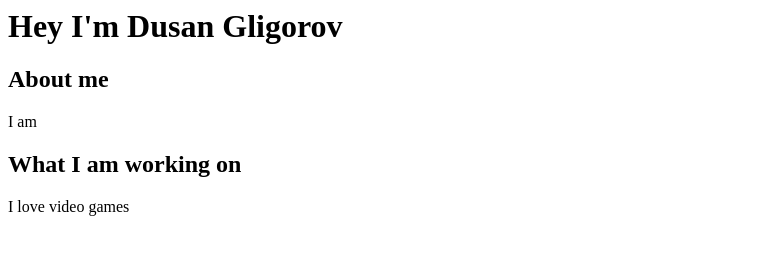
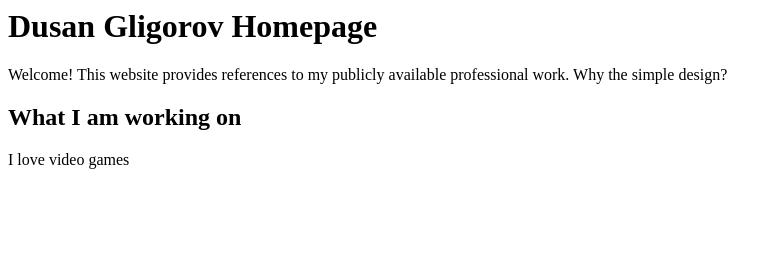
Before and after one commit to dusangligorov/myinfo, a plain HTML site: page index.html in a window 1280 px wide. Shown: the whole page, without its empty margins (0-782 px from the left). Drawn offline with Linux system fonts and the light colour scheme.

Commit message:
Update index.html

```diff
--- a/index.html
+++ b/index.html
@@ -1,9 +1,9 @@
 <html>
-    <h1> Hey I'm Dusan Gligorov</h1>
+    <h1>Dusan Gligorov Homepage</h1>
     <body>
-        <h2>About me</h2>
+
         <p>
-            I am
+            Welcome! This website provides references to my publicly available professional work. Why the simple design?
         </p>
         <h2>What I am working on</h2>
         <p>
```
